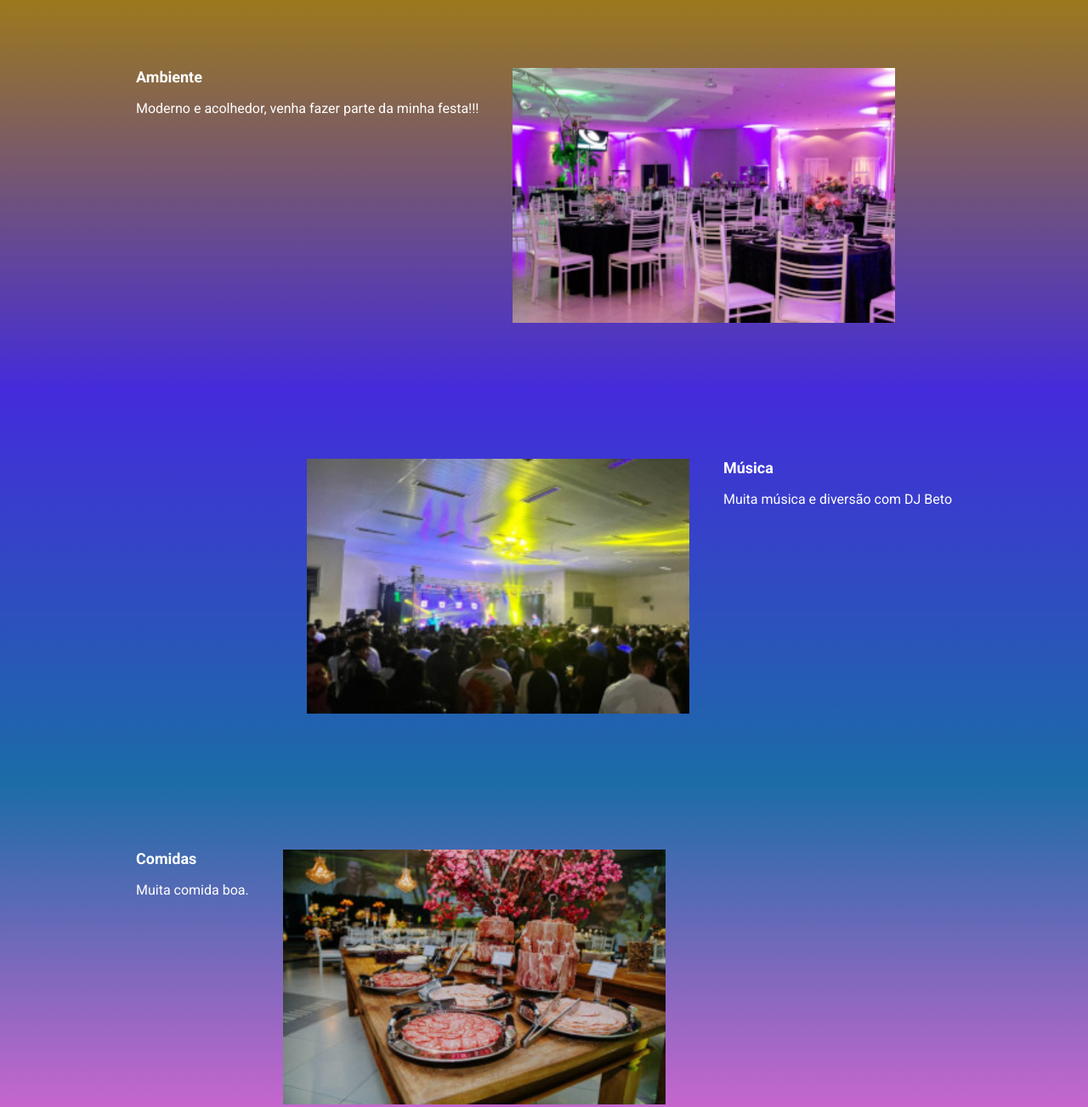
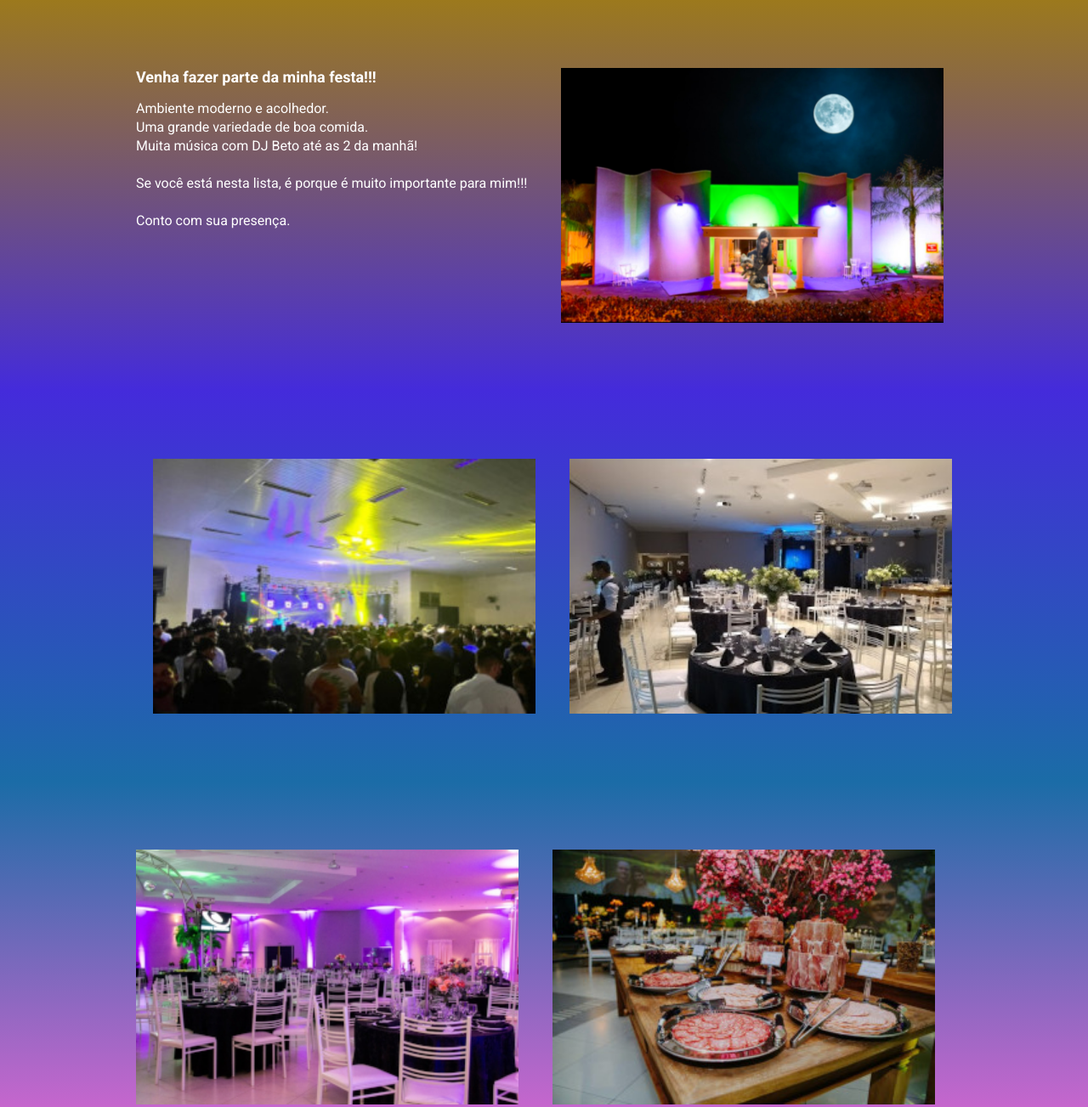
Before and after one commit to phpedroso/aniversario, a website built with Parcel: page src/index.html in a window 1280 px wide. Shown: the part 481-1784 px from the top of the page at 85% size. Built offline with nearby package versions, Linux system fonts and the light colour scheme.

Commit message:
Altualizando as imagens

```diff
--- a/src/index.html
+++ b/src/index.html
@@ -40,37 +40,34 @@
     <section class="event event--frontend">
         <div class="container">
             <div class="event__details">
-                <h2 class="event__details__title">Ambiente</h2>
-                <p class="event__details__description">Moderno e acolhedor, venha fazer parte da minha festa!!!</p>
+                <h2 class="event__details__title">Venha fazer parte da minha festa!!!</h2>
+                <p class="event__details__description">Ambiente moderno e acolhedor. <br .>
+                Uma grande variedade de boa comida.<br />
+                Muita música com DJ Beto até as 2 da manhã! <br />
+                <br />
+                Se você está nesta lista, é porque é muito importante para mim!!! <br /> <br/>
+                Conto com sua presença.
+                </p>
             </div>
-            <img data-aos="fade-up-left" class="event__image" src="./images/interna1.jpg" alt="Front-end">
+            <img data-aos="fade-up-left" class="event__image" src="./images/externa.jpeg" alt="">
         </div>
     </section>
     <section class="event event--backend event--image-left">
         <div class="container">
-            <div class="event__details">
-                <h2 class="event__details__title">Música</h2>
-                <p class="event__details__description">Muita música e diversão com DJ Beto</p>
-            </div>
-            <img data-aos="fade-up-right" class="event__image" src="./images/interna2.jpg" alt="Front-end">
+            <img data-aos="fade-up-right" class="event__image" src="./images/interna3.jpg" alt="">
+            <img data-aos="fade-up-right" class="event__image" src="./images/interna2.jpg" alt="">
         </div>
     </section>
     <section class="event event--ui-ux">
         <div class="container">
-            <div class="event__details">
-                <h2 class="event__details__title">Comidas</h2>
-                <p class="event__details__description">Muita comida boa.</p>
-            </div>
-            <img data-aos="fade-up-left" class="event__image" src="./images/mesa_frios.jpeg" alt="Front-end">
+            <img data-aos="fade-up-left" class="event__image" src="./images/interna1.jpg" alt="">
+            <img data-aos="fade-up-left" class="event__image" src="./images/mesa_frios.jpeg" alt="">
         </div>
     </section>
     <section class="event event--data-science event--image-left">
         <div class="container">
-            <div class="event__details">
-                <h2 class="event__details__title">Venham comemorar comigo</h2>
-                <p class="event__details__description">Conto com a presença de todos!!!</p>
-            </div>
-            <img data-aos="fade-up-right" class="event__image" src="./images/externa2.jpeg" alt="Front-end">
+            <img data-aos="fade-up-right" class="event__image" src="./images/externa2.jpeg" alt="">
+            <img data-aos="fade-up-right" class="event__image" src="./images/paulinha7.jpg" alt="">
         </div>
     </section>
     <script src="https://unpkg.com/aos@next/dist/aos.js"></script>
```
Also changed, not shown: src/images/externa.jpeg (added), src/images/externa2.jpeg, src/images/externa3.jpeg (added), src/images/interna3.jpg (added), src/images/paulinha7.jpg.
